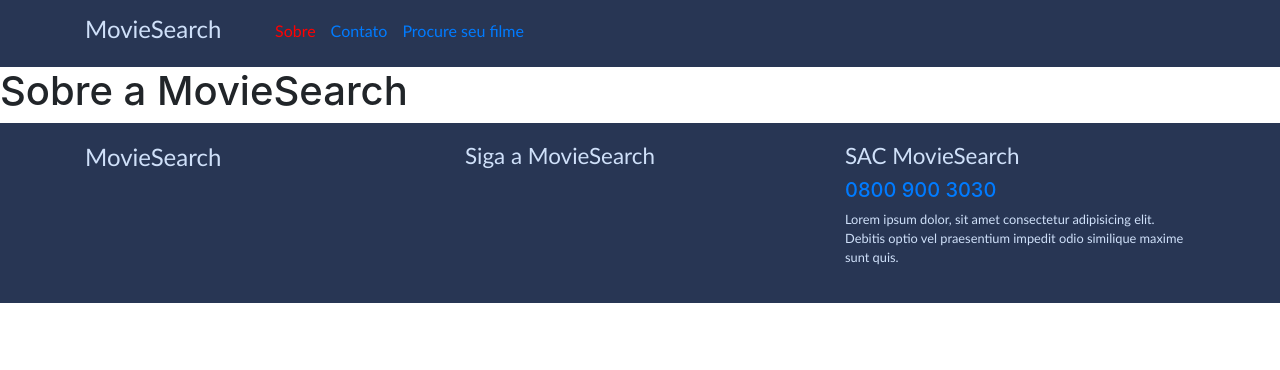
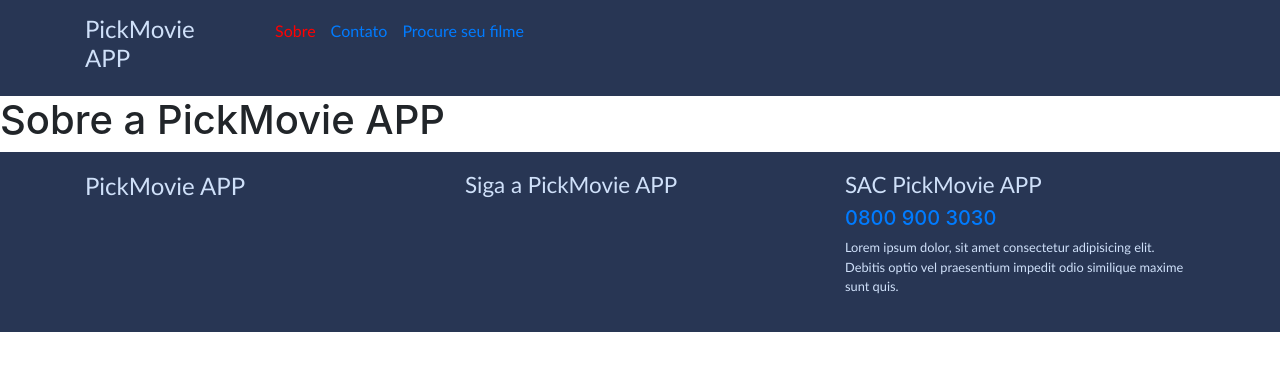
Before and after one commit to amandabrbz/junto-seguros, a Gatsby site: page /about in a window 1280 px wide. Built offline with nearby package versions, Linux system fonts and the light colour scheme; Gatsby itself is replaced by a stand-in of ours.

Commit message:
troca de nome

```diff
--- a/src/components/Footer/index.js
+++ b/src/components/Footer/index.js
@@ -9,13 +9,13 @@ class Footer extends Component {
         <Container>
           <Row className="footer-link">
             <Col sm>
-              <Styled.Brand>MovieSearch</Styled.Brand>
+              <Styled.Brand>PickMovie APP</Styled.Brand>
             </Col>
             <Col sm>
-              <Styled.H4>Siga a MovieSearch</Styled.H4>
+              <Styled.H4>Siga a PickMovie APP</Styled.H4>
             </Col>
             <Col sm>
-              <Styled.H4>SAC MovieSearch</Styled.H4>
+              <Styled.H4>SAC PickMovie APP</Styled.H4>
               <h5>
                 <a href="tel:+">0800 900 3030</a>
               </h5>
--- a/src/components/Header/index.js
+++ b/src/components/Header/index.js
@@ -10,7 +10,7 @@ class Header extends Component {
         <Container>
           <Row>
             <Col md={2}>
-              <Styled.Brand>MovieSearch</Styled.Brand>
+              <Styled.Brand>PickMovie APP</Styled.Brand>
             </Col>
             <Col md={10}>
               <Styled.Menu>
--- a/src/pages/404.js
+++ b/src/pages/404.js
@@ -7,7 +7,7 @@ import Erro404 from "../components/Main/404"
 
 const NotFoundPage = () => (
   <Layout>
-    <SEO title="404 | MovieSearch" />
+    <SEO title="404 | PickMovie APP" />
     <Erro404/>
   </Layout>
 )
--- a/src/pages/about.js
+++ b/src/pages/about.js
@@ -6,8 +6,8 @@ class About extends Component {
   render() {
     return (
       <Layout>
-        <SEO title="Sobre | MovieSearch" />
-        <h1>Sobre a MovieSearch</h1>
+        <SEO title="Sobre | PickMovie APP" />
+        <h1>Sobre a PickMovie APP</h1>
       </Layout>
     )
   }
--- a/src/pages/contact.js
+++ b/src/pages/contact.js
@@ -6,7 +6,7 @@ class Contact extends Component {
   render() {
     return (
       <Layout>
-        <SEO title="Contato | MovieSearch" />
+        <SEO title="Contato | PickMovie APP" />
         <h1>Contato</h1>
       </Layout>
     )
--- a/src/pages/index.js
+++ b/src/pages/index.js
@@ -4,7 +4,7 @@ import SEO from "../SEO"
 
 const IndexPage = () => (
   <Layout>
-    <SEO title="Home | MovieSearch" />
+    <SEO title="Home | PickMovie APP" />
     <h1>Home</h1>
   </Layout>
 )
--- a/src/pages/search.js
+++ b/src/pages/search.js
@@ -6,7 +6,7 @@ class Search extends Component {
   render() {
     return (
       <Layout>
-        <SEO title="Search | MovieSearch" />
+        <SEO title="Search | PickMovie APP" />
         <h1>Procure um filme</h1>
       </Layout>
     )
```
